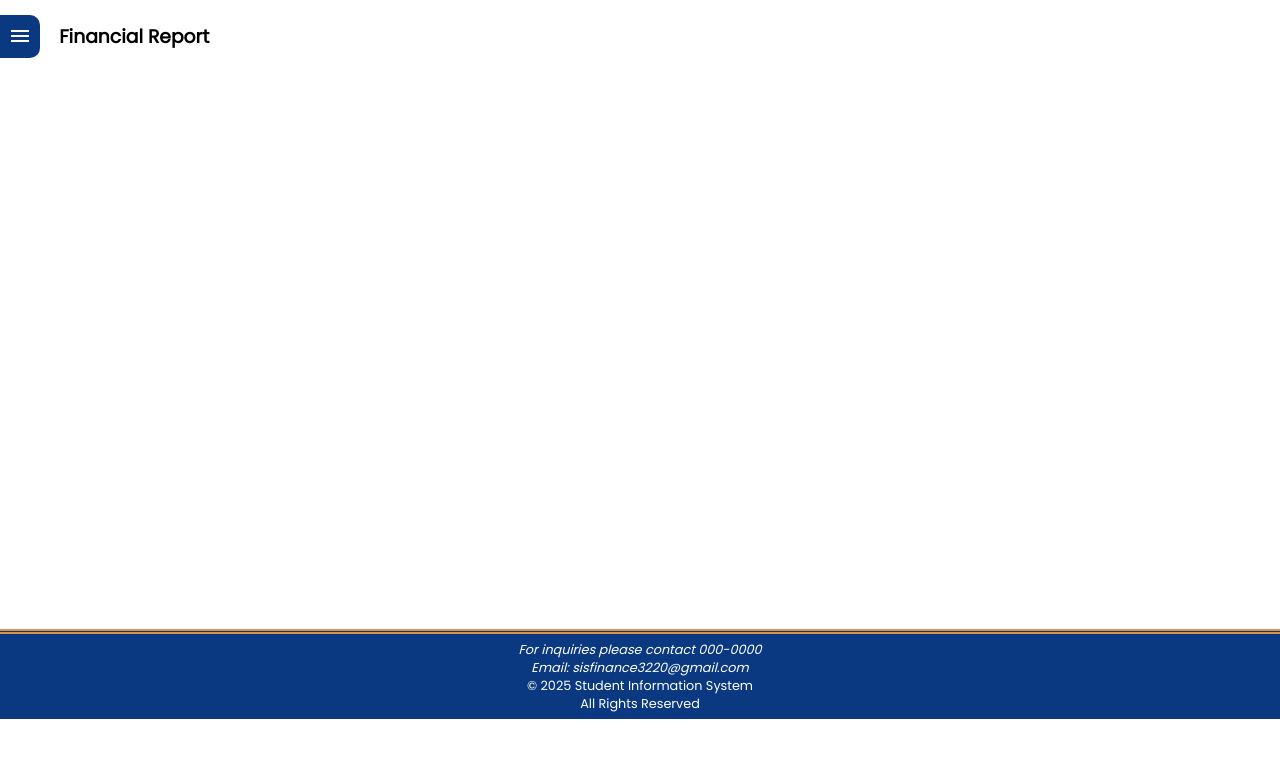
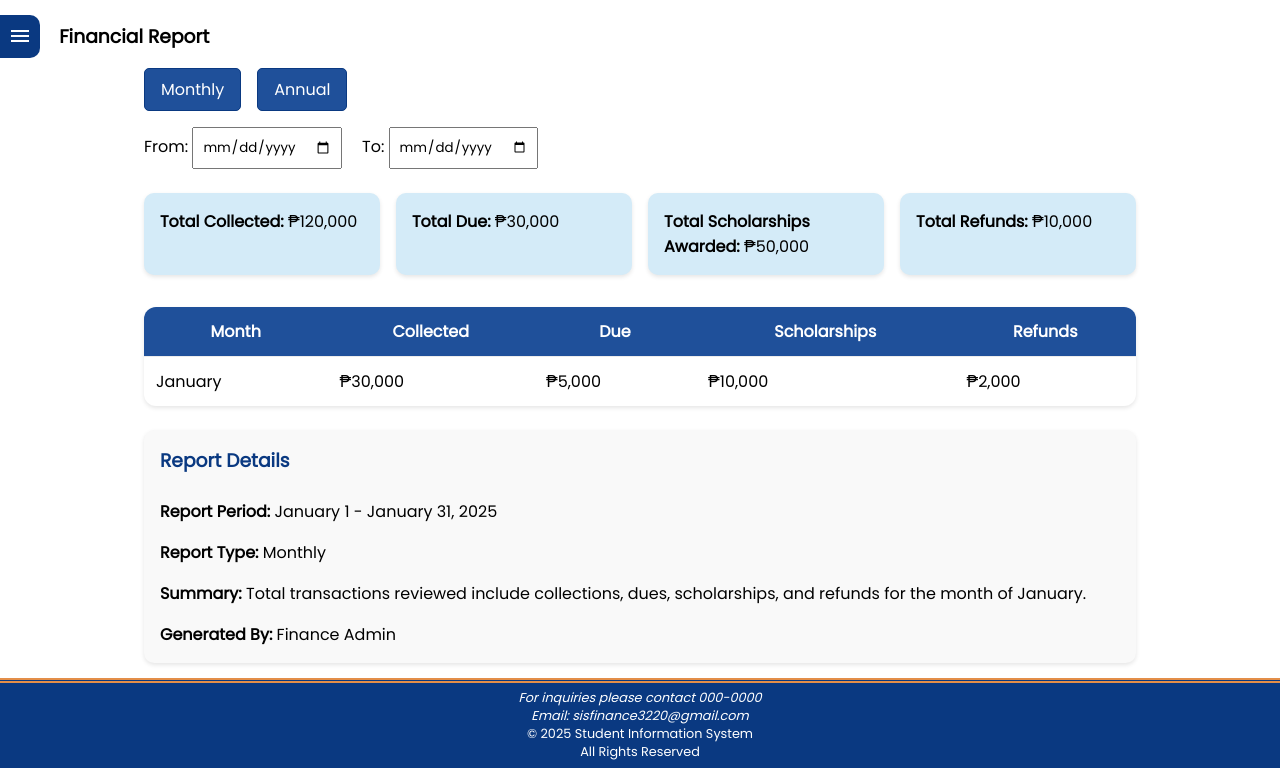
Before and after one commit to danielzabat/fms, a PHP site: page /financial-report.html in a window 1280 px wide. Shown: the part 81-849 px from the top of the page. Before the commit the page ends 800 px from the top, so only its background shows below. Run offline with PHP 8.4, Linux system fonts and the light colour scheme.

Commit message:
add finance module contents

```diff
--- a/assets/css/fms-style.css
+++ b/assets/css/fms-style.css
@@ -592,3 +592,66 @@ footer {
 .view-btn:hover {
   background-color: #0056b3;
 }
+
+/* Finance */
+
+.tabs {
+  display: flex;
+  gap: 1rem;
+  margin-bottom: 1rem;
+}
+
+.tab {
+  padding: 0.5rem 1rem;
+  border: 1px solid var(--primary-color);
+  border-radius: 5px;
+  cursor: pointer;
+  background-color: var(--primary-color-light);
+  color: var(--body-color);
+  transition: var(--tran-03);
+}
+
+.tab:hover {
+  background-color: var(--primary-color);
+}
+
+.date-picker {
+  margin-bottom: 1.5rem;
+}
+
+.date-picker input {
+  margin-right: 1rem;
+  padding: 0.5rem;
+}
+
+.kpi-cards {
+  display: flex;
+  flex-flow: row wrap;
+
+  gap: 1rem;
+  margin-bottom: 2rem;
+}
+
+.card {
+  padding: 1rem;
+  border-radius: 10px;
+  background-color: var(--sidebar-color);
+  box-shadow: 0 2px 4px rgba(0, 0, 0, 0.1);
+  flex-grow: 1;
+  flex-basis: 150px;
+}
+
+.detail-view {
+  background-color: #f9f9f9;
+  padding: 1rem;
+  border-radius: 10px;
+  display: flex;
+  flex-direction: column;
+  gap: 1rem;
+  box-shadow: 0 2px 4px rgba(0, 0, 0, 0.1);
+}
+
+.detail-view h3 {
+  color: var(--primary-color);
+  margin-bottom: 0.5rem;
+}
--- a/financial-report.html
+++ b/financial-report.html
@@ -55,7 +55,56 @@
                 <h3>Financial Report</h3>
             </div>
             <article class="module-content">
+                <div class="finance">
+                    <div class="tabs">
+                        <div class="tab">Monthly</div>
+                        <div class="tab">Annual</div>
+                    </div>
+                    <div class="date-picker">
+                        <label for="from">From:</label>
+                        <input type="date" id="from" name="from">
+                        <label for="to">To:</label>
+                        <input type="date" id="to" name="to">
+                    </div>
 
+                    <div class="kpi-cards">
+                        <div class="card"><strong>Total Collected:</strong> ₱120,000</div>
+                        <div class="card"><strong>Total Due:</strong> ₱30,000</div>
+                        <div class="card"><strong>Total Scholarships Awarded:</strong> ₱50,000</div>
+                        <div class="card"><strong>Total Refunds:</strong> ₱10,000</div>
+                    </div>
+                    <table>
+                        <thead>
+                            <tr>
+                                <th>Month</th>
+                                <th>Collected</th>
+                                <th>Due</th>
+                                <th>Scholarships</th>
+                                <th>Refunds</th>
+                            </tr>
+                        </thead>
+                        <tbody>
+                            <tr>
+                                <td>January</td>
+                                <td>₱30,000</td>
+                                <td>₱5,000</td>
+                                <td>₱10,000</td>
+                                <td>₱2,000</td>
+                            </tr>
+
+                        </tbody>
+                    </table>
+
+                    <div class="detail-view">
+                        <h3>Report Details</h3>
+                        <p><strong>Report Period:</strong> January 1 - January 31, 2025</p>
+                        <p><strong>Report Type:</strong> Monthly</p>
+                        <p><strong>Summary:</strong> Total transactions reviewed include collections, dues,
+                            scholarships,
+                            and refunds for the month of January.</p>
+                        <p><strong>Generated By:</strong> Finance Admin</p>
+                    </div>
+                </div>
             </article>
         </section>
     </main>
@@ -67,7 +116,17 @@
         <p>&copy; 2025 Student Information System<br>All Rights Reserved</p>
     </footer>
     <script src="./assets/js/fms-script.js"></script>
+    <script>
+        const tabs = document.querySelectorAll('.tab');
+        tabs.forEach(tab => {
+            tab.addEventListener('click', () => {
+                tabs.forEach(t => t.classList.remove('active'));
+                tab.classList.add('active');
 
+                alert(`Switched to ${tab.textContent} Report`);
+            });
+        });
+    </script>
 </body>
 
 </html>
```
